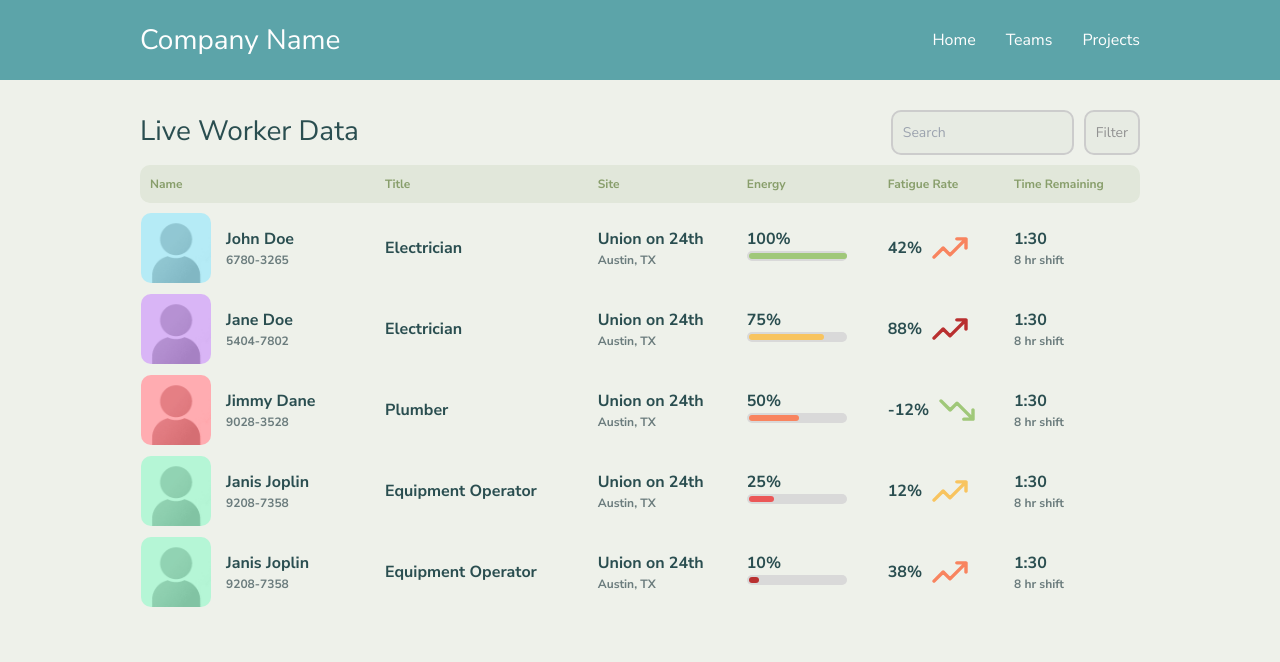
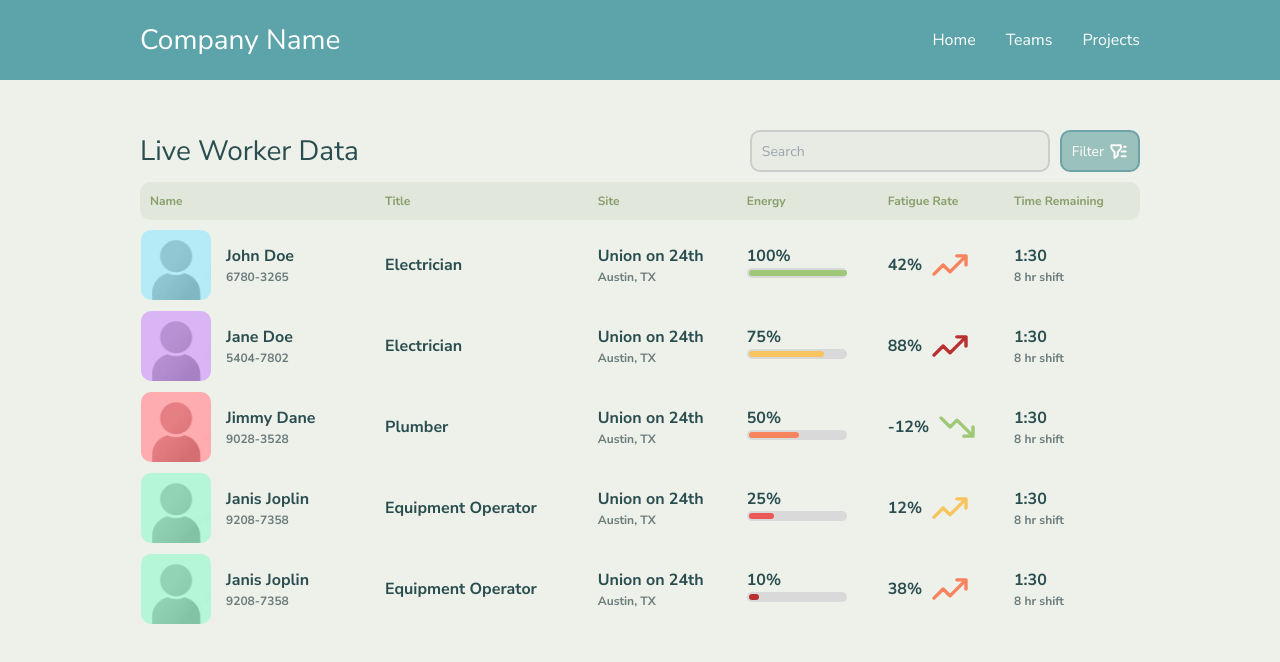
Before and after one commit to Exium1/hacktx-23, a React (Vite) app in the folder client/: page / in a window 1280 px wide. Shown: the top 662 px of the page. Built offline with nearby package versions, Linux system fonts and the light colour scheme.

Commit message:
Added table search and sort

```diff
--- a/client/src/components/WorkerTable/WorkerTable.scss
+++ b/client/src/components/WorkerTable/WorkerTable.scss
@@ -1,6 +1,6 @@
 .worker-table {
     width: 100%;
-    margin-top: 30px;
+    margin-top: 50px;
 
     .worker-table-header {
         display: flex;
@@ -16,14 +16,27 @@
             gap: 10px;
             margin-left: auto;
 
-            > * {
+            button, input {
                 background-color: #E7EBE3;
                 border: 2px solid #CCCCCC;
-                padding: 10px;
+                padding: 5px 10px;
                 border-radius: 10px;
                 font-size: 14px;
                 color: #929292;
+            }
 
+            input {
+                width: 300px;
+            }
+
+            button {
+                display: flex;
+                flex-direction: row;
+                gap: 5px;
+                align-items: center;
+                background-color: #9BC1BC;
+                border-color: #6DA4A7;
+                color: #fefefe;
             }
         }
     }
--- a/client/src/components/WorkerTable/WorkerTable.tsx
+++ b/client/src/components/WorkerTable/WorkerTable.tsx
@@ -166,7 +166,7 @@ function WorkerTable() {
                 <h1>Live Worker Data</h1>
                 <div>
                     <input type="text" placeholder="Search" />
-                    <button>Filter</button>
+                    <button>Filter<img src="./filter.svg"/></button>
                 </div>
             </div>
 			<table>
```
Also changed, not shown: client/public/filter.svg (added).
